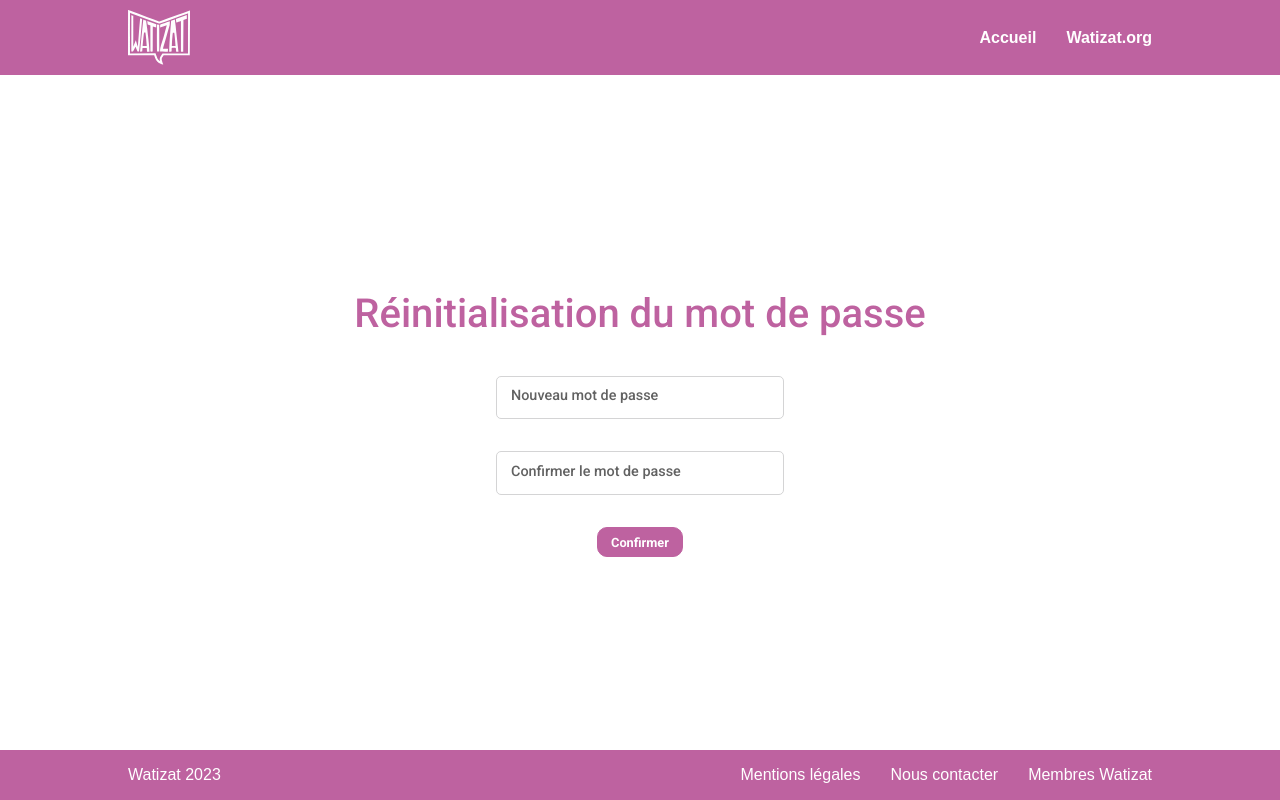
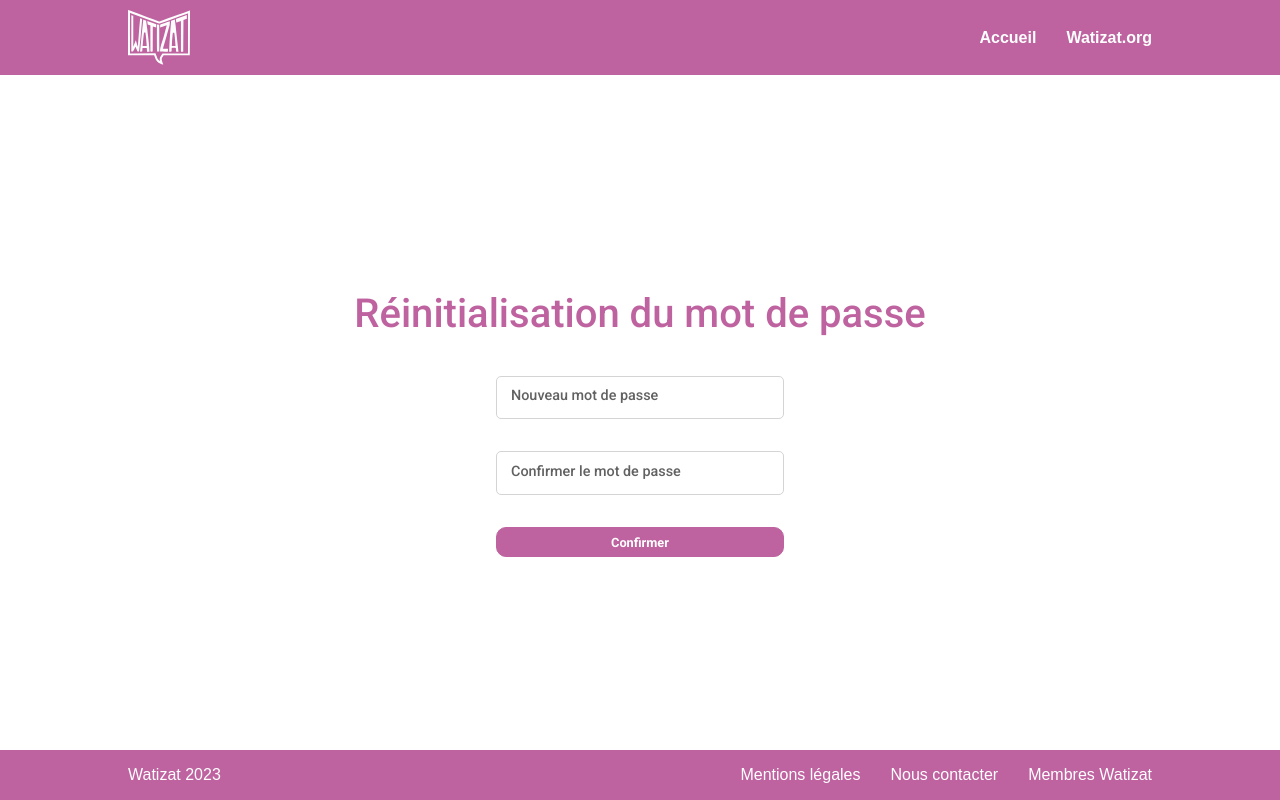
Before and after one commit to Watizat/web_app, a React (Vite) app: page /recover-password in a window 1280 px wide. Built offline with nearby package versions, Linux system fonts and the light colour scheme; no server answers.

Commit message:
:rocket: feat: final push

```diff
--- a/src/components/Admin/Modal/ModalEditUsers.tsx
+++ b/src/components/Admin/Modal/ModalEditUsers.tsx
@@ -28,6 +28,7 @@ function ModalUsers({ setIsActive, user }: ModalProps) {
   const zones = useAppSelector((state) => state.admin.zones);
   const roles = useAppSelector((state) => state.admin.roles);
   const [isActiveConfirmation, setIsActiveConfirmation] = useState(false);
+  const admin = useAppSelector((state) => state.user.isAdmin);
 
   const onSubmit: SubmitHandler<Inputs> = async (formData) => {
     await dispatch(editUser(formData));
--- a/src/components/Login/RecoverPassword.tsx
+++ b/src/components/Login/RecoverPassword.tsx
@@ -14,13 +14,12 @@ function RecoverPassword() {
           <legend>Confirmer le mot de pass</legend>
           <input type="text" placeholder="Confirmer le mot de passe" />
         </fieldset>
-        <butto
+        <button
           className="btn btn-flat btn-primary btn-slowRounded "
-          n
           type="button"
         >
           Confirmer
-        </butto>
+        </button>
       </form>
     </div>
   );
```
